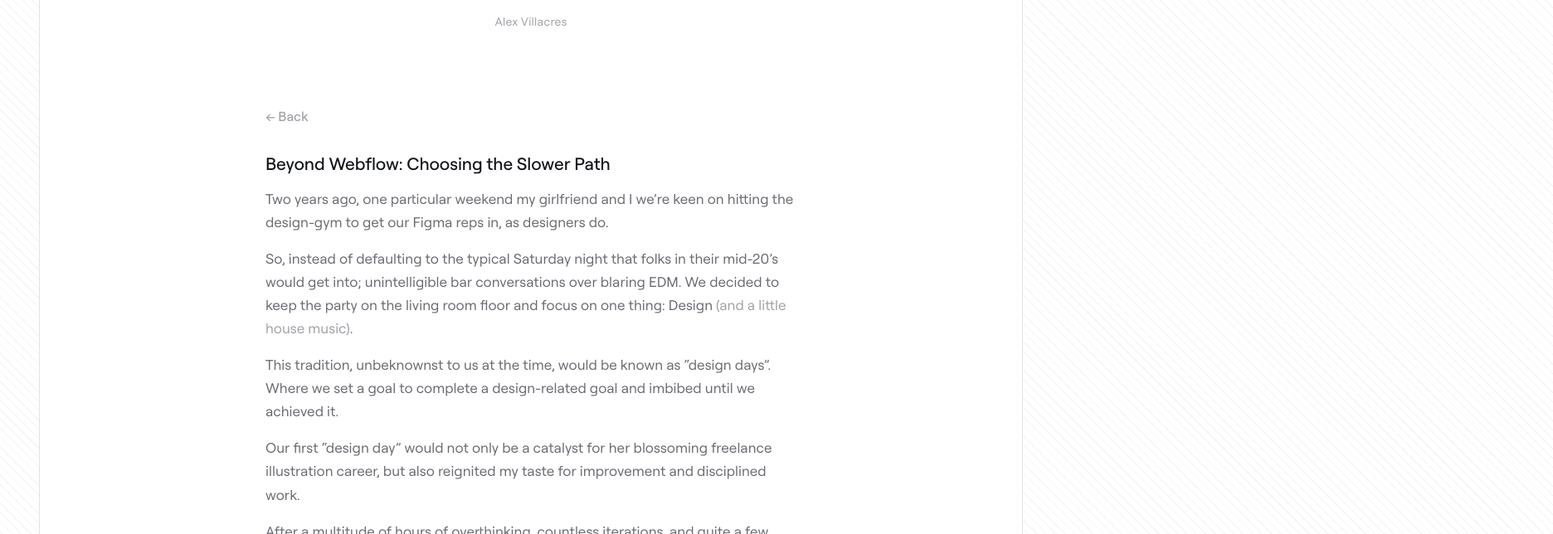
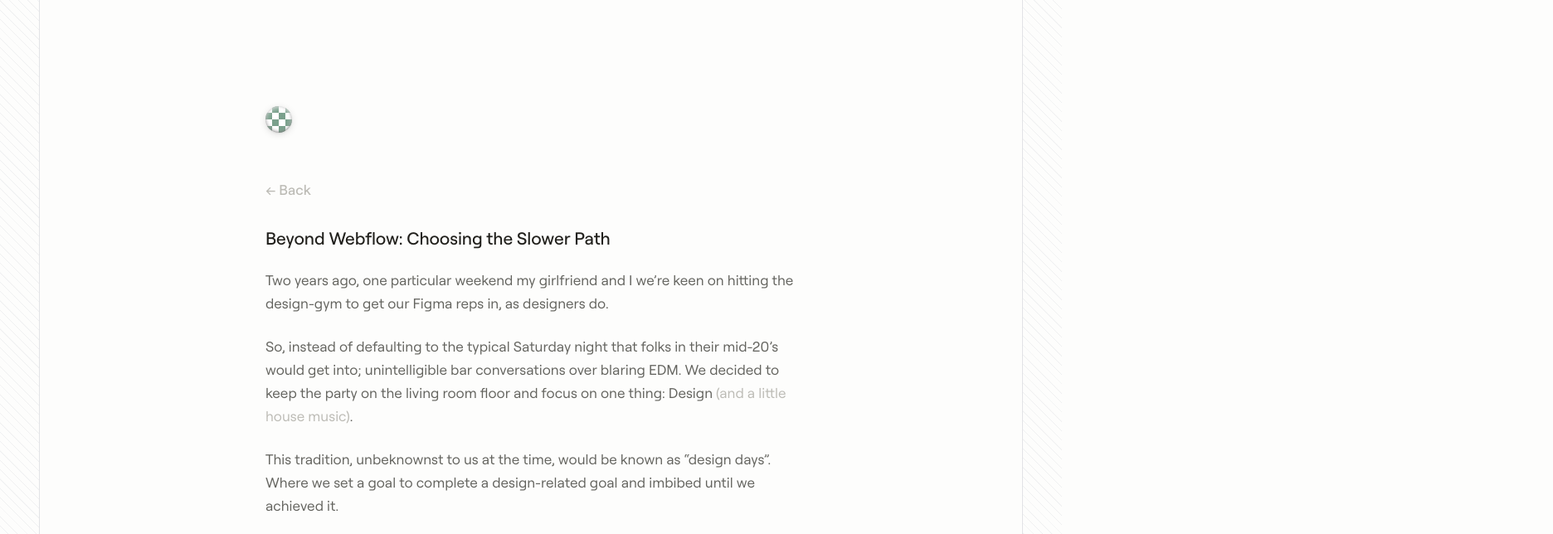
Before and after one commit to alexvillacres/portfolio, an Astro site: page /thoughts/slowing-down in a window 1280 px wide. Shown: the top 644 px of the page at 83% size, 1872 px wide, since content can reach past the window. Built offline with nearby package versions, Linux system fonts and the light colour scheme; Astro itself is replaced by a stand-in of ours.

Commit message:
Added logo, animation, and view transitions.

```diff
--- /dev/null
+++ b/src/components/CheckerLogo.astro
@@ -0,0 +1,95 @@
+---
+const { href = "/", label = "Home" } = Astro.props;
+---
+
+<a class="checker-logo" href={href} aria-label={label} transition:name="checker"/>
+
+<style>
+  :root {
+    --mx: 0; /* -1..1, set by JS */
+    --my: 0;
+  }
+
+  .checker-logo {
+    /* base settings */
+    --size: 32px;
+    --c1: #7aa08c;
+    --c2: #ffffff;
+    --square: 16px;
+    --range: calc(var(--square) * 0.6);
+
+    display: inline-block;
+    width: var(--size);
+    height: var(--size);
+    border-radius: 9999px;
+    overflow: hidden;
+    text-decoration: none;
+    margin-bottom: 1.5rem;
+
+    /* Scale animation */
+    transform: scale(1);
+    transition: transform 160ms cubic-bezier(.2,.8,.2,1);
+
+    /* checker pattern with dynamic offset */
+    background:
+      repeating-conic-gradient(var(--c1) 0 25%, var(--c2) 0 50%)
+      calc(var(--mx) * var(--range))
+      calc(var(--my) * var(--range))
+      / var(--square) var(--square);
+
+    /* depth */
+    box-shadow:
+      0 2px 8px rgba(0,0,0,.12),
+      0 1px 2px rgba(0,0,0,.06),
+      inset 0 -1px 1px rgba(0,0,0,.12),
+      inset 0 -1px 4px rgba(0,0,0,.36),
+      inset 0 1px 3px rgba(255,255,255,.5),
+      inset 0 1px 6px rgba(255,255,255,.8);
+  }
+
+  /* Accessibility: keyboard focus = hover scale */
+  .checker-logo:focus-visible {
+    outline: none;
+    transform: scale(1.2);
+  }
+
+  @media (hover:hover) and (pointer:fine) {
+    .checker-logo:hover {
+      transform: scale(1.2);  /* Hover ≈ 1.28 */
+    }
+    .checker-logo:active {
+      transition-duration: 90ms;
+      transform: scale(0.9);  /* Down ≈ 0.83 */
+    }
+  }
+
+  @media (prefers-reduced-motion: reduce) {
+    .checker-logo { transition: none; }
+  }
+</style>
+
+<script is:inline>
+  // Run once per visit to update --mx/--my globally
+  if (!window.__checkerParallax) {
+    window.__checkerParallax = (() => {
+      const ok = matchMedia('(hover:hover) and (pointer:fine)').matches;
+      if (!ok) return;
+
+      let tx = 0, ty = 0, cx = 0, cy = 0;
+      function tick() {
+        cx += (tx - cx) * 0.12;
+        cy += (ty - cy) * 0.12;
+        const s = document.documentElement.style;
+        s.setProperty('--mx', cx.toFixed(4));
+        s.setProperty('--my', cy.toFixed(4));
+        requestAnimationFrame(tick);
+      }
+      addEventListener('pointermove', e => {
+        tx = (e.clientX / innerWidth)  * 2 - 1;
+        ty = (e.clientY / innerHeight) * 2 - 1;
+      });
+      addEventListener('mouseleave', () => { tx = 0; ty = 0; });
+      tick();
+    })();
+  }
+</script>
--- /dev/null
+++ b/src/components/Footer.astro
@@ -0,0 +1,5 @@
+<footer class="absolute bottom-0 left-0 right-0 w-full h-16 text-muted">
+    <div class="p-4 flex items-center justify-center">
+        <a href="/" class="text-sm text-muted">Alex Villacres</a>
+    </div>
+</footer>
--- a/src/components/Header.astro
+++ b/src/components/Header.astro
@@ -1,6 +1,6 @@
-<header class="absolute top-0 left-0 right-0 w-full h-16 text-muted text-sm">
+<header class="absolute top-0 left-0 right-0 w-full h-16 text-muted">
         <div class="p-4 flex items-center justify-center">
-            <a href="/" class="HeaderLogo">Alex Villacres</a>
+            <a href="/">Alex Villacres</a>
         </div>
     </div>
 </header>
--- a/src/layouts/BlogLayout.astro
+++ b/src/layouts/BlogLayout.astro
@@ -1,14 +1,15 @@
 ---
 import Layout from "./Layout.astro";
-import Header from "../components/Header.astro";
+import Footer from "../components/Footer.astro";
+import CheckerLogo from "../components/CheckerLogo.astro";
 ---
-
 <Layout>
 	<div class="BlogLayoutRoot">
-        <Header />
+		<CheckerLogo href="/" />
 		<a href="/thoughts" class="font-medium text-muted">← Back</a>
 		<div class="BlogLayoutMain">
 			<slot />
 		</div>
+		<Footer />
 	</div>
 </Layout>
--- a/src/layouts/Layout.astro
+++ b/src/layouts/Layout.astro
@@ -2,7 +2,6 @@
 import '../styles/global.css';
 import { ClientRouter } from 'astro:transitions';
 ---
-
 <!doctype html>
 	<html lang="en">
 		<head>
--- /dev/null
+++ b/src/layouts/RootLayout.astro
@@ -0,0 +1,27 @@
+---
+import '../styles/global.css';
+import { ClientRouter } from 'astro:transitions';
+import CheckerLogo from '../components/CheckerLogo.astro';
+const { bodyClass = "" } = Astro.props;
+---
+<!doctype html>
+<html lang="en" class={bodyClass}>
+  <head>
+    <meta charset="UTF-8" />
+    <meta name="viewport" content="width=device-width" />
+    <link rel="icon" type="image/svg+xml" href="/favicon.svg" />
+    <meta name="generator" content={Astro.generator} />
+    <ClientRouter />
+    <style is:global>
+      /* defaults for parallax vars so background-position calc is valid */
+      :root { --mx: 0; --my: 0; }
+    </style>
+  </head>
+  <body>
+    <!-- ONE persisted logo for the whole site -->
+    <CheckerLogo transition:persist="checker" href="/" />
+
+    <!-- Your normal page content slot -->
+    <slot />
+  </body>
+</html>
--- a/src/pages/thoughts.astro
+++ b/src/pages/thoughts.astro
@@ -1,17 +1,31 @@
 ---
 import Layout from '../layouts/Layout.astro';
-import Header from '../components/Header.astro';
+import Footer from '../components/Footer.astro';
+import CheckerLogo from '../components/CheckerLogo.astro';
 ---
 
 <Layout>
     <div class="ContentLayoutRoot">
-        <Header />
         <div class="ContentLayoutMain">
+            <CheckerLogo href="/" transition:name="checker" />
             <div class="ContentLayoutMain">
-                <h1 class="text-xl font-medium text-loud">Beyond Webflow: Choosing the Slower Path</h1>
-                <p class="text-base mb-2">Two years ago I built an illustrator’s portfolio in a day, last weekend we did it again.</p>
-                <a href="/thoughts/slowing-down"class="text-blue font-medium underline underline-offset-2">Read for 2 minutes</a>
+                <h1 class="text-lg font-medium text-loud mb-4">Thoughts</h1>
+                <div class="flex flex-col gap-4">
+                    <a href="/thoughts/slowing-down" class="flex flex-col -mx-3 p-3 hover:bg-gray-100 rounded-lg">
+                        <h1 class="text-lg font-medium text-loud">Beyond Webflow: Choosing the Slower Path</h1>
+                        <p class="text-base">Why Webflow developers should clack away in an IDE</p>
+                    </a>
+                    <a href="/thoughts/slowing-down" class="flex flex-col -mx-3 p-3 hover:bg-gray-100 rounded-lg">
+                        <h1 class="text-lg font-medium text-loud">Beyond Webflow: Choosing the Slower Path</h1>
+                        <p class="text-base">Why Webflow developers should clack away in an IDE</p>
+                    </a>
+                    <a href="/thoughts/slowing-down" class="flex flex-col -mx-3 p-3 hover:bg-gray-100 rounded-lg">
+                        <h1 class="text-lg font-medium text-loud">Beyond Webflow: Choosing the Slower Path</h1>
+                        <p class="text-base">Why Webflow developers should clack away in an IDE</p>
+                    </a>
+                </div>
             </div>
         </div>
+        <Footer />
     </div>
 </Layout>
--- a/src/styles/global.css
+++ b/src/styles/global.css
@@ -19,12 +19,12 @@
     --breakpoint-max-layout-width: 89rem;
 
     --spacing: .25rem;
-    --prose-spacing: 1rem;
+    --prose-spacing: 1.5rem;
     --text-xs: .8125rem;
     --text-xs--line-height: 1.25rem;
     --text-sm: .875rem;
     --text-sm--line-height: 1.25rem;
-    --text-base: 1rem;
+    --text-base: 1.0625rem;
     --text-base--line-height: 1.5rem;
     --text-lg: 1.125rem;
     --text-lg--line-height: 1.75rem;
@@ -50,22 +50,36 @@
     --breakpoint-max-layout-width: 89rem;
     --color-white: white;
     --color-black: black;
-    --color-gray-50: oklch(98% .001 264);
-    --color-gray-75: oklch(97% .0013 264);
-    --color-gray-100: oklch(12% .038 264/.05);
-    --color-gray-200: oklch(12% .036 264/.07);
-    --color-gray-300: oklch(12% .034 264/.17);
-    --color-gray-400: oklch(12% .032 264/.38);
-    --color-gray-500: oklch(12% .03 264/.5);
-    --color-gray-600: oklch(12% .028 264/.67);
-    --color-gray-700: oklch(12% .024 264/.77);
-    --color-gray-800: oklch(12% .02 264/.85);
-    --color-gray-900: oklch(12% .02 264/.9);
-    --color-gray-950: oklch(12% .02 264/.95);
+    --color-gray-50: oklch(0.9938 .0013 106);
+    --color-gray-75: oklch(0.9818 .0013 106);
+    --color-gray-100: oklch(0.9556 .0017 68);
+    --color-gray-200: oklch(0.9335 .0027 106);
+    --color-gray-300: oklch(0.9097 .0042 91);
+    --color-gray-400: oklch(0.8852 .0042 91);
+    --color-gray-500: oklch(0.8511 .0056 95);
+    --color-gray-600: oklch(0.7911 .0084 99);
+    --color-gray-700: oklch(0.6413 .0102 107);
+    --color-gray-800: oklch(0.6048 .0089 107);
+    --color-gray-900: oklch(0.4981 .0078 107);
+    --color-gray-925: oklch(0.339 .0085 104);
+    --color-gray-950: oklch(0.2431 .0076 95);
+    --color-terracotta-50: oklch(0.979 .0111 46);
+    --color-terracotta-75: oklch(0.9563 .0228 41);
+    --color-terracotta-100: oklch(0.9358 .034361 43);
+    --color-terracotta-200: oklch(0.8943 .0572 38);
+    --color-terracotta-300: oklch(0.86 .078061 38);
+    --color-terracotta-400: oklch(0.8332 .095 37);
+    --color-terracotta-500: oklch(0.7593 .1014 38);
+    --color-terracotta-600: oklch(0.7135 .0959 36);
+    --color-terracotta-700: oklch(0.6607 .0807 37);
+    --color-terracotta-800: oklch(0.5981 .101 37);
+    --color-terracotta-900: oklch(0.4434 .0821 37);
+    --color-terracotta-925: oklch(0.3489 .0246 38);
+    --color-terracotta-950: oklch(0.2353 .0132 34);
     --color-blue-800: var(--color-blue);
     --color-red-800: var(--color-red);
     --color-content: white;
-    --color-background: var(--color-white);
+    --color-background: var(--color-gray-50);
     --color-foreground: var(--color-gray-900);
     --color-popup: white;
     --color-gridline: oklch(91.6% .004 264);
@@ -94,11 +108,11 @@
     --ease-in-slow: cubic-bezier(.375,.015,.545,.455);
 
     --color-shout: var(--color-gray-950);
-    --color-loud: var(--color-gray-700);
-    --color-base: var(--color-gray-500);
-    --color-muted: var(--color-gray-400);
-    --color-faint: var(--color-gray-300);
-    --color-prose: oklch(12% .03 264/.6);
+    --color-loud: var(--color-gray-925);
+    --color-base: var(--color-gray-900);
+    --color-muted: var(--color-gray-600);
+    --color-faint: var(--color-gray-400);
+    --color-prose: var(--color-base);
 
     --list-inset: 24px;
     --text-prose: 1.0625rem;
@@ -106,27 +120,39 @@
 }
 
 @layer base {
+    :root { --mx: 0; --my: 0; }
     html {
         color-scheme: light dark;
         word-break: break-word;
         overflow-y: scroll;
-        overflow-x: visible;
+        overflow-x: clip;
     }
 
     body {
         min-width: 320px;
         line-height: 1.5;
+        font-size: var(--text-base);
         background-color: var(--color-background);
         color: var(--color-foreground);
         font-family: var(--font-roobert);
         font-synthesis: none;
         -webkit-font-smoothing: antialiased;
         -moz-osx-font-smoothing: grayscale;
-        overflow-x: visible;
+        overflow-x: clip;
     }
 
     ::selection {
         background-color: var(--color-selection)
+    }
+
+    code {
+        font-family: var(--font-mono);
+        font-size: var(--text-sm);
+        background-color: var(--color-terracotta-75);
+        padding: 0rem 0.25rem;
+        border-radius: var(--radius-sm);
+        border: 1px solid var(--color-terracotta-100);
+        color: var(--color-terracotta-800);
     }
 }
 
```
Also changed, not shown: src/pages/index.astro (+7 -7 lines). Lines whose indentation alone changed are shown as unchanged.
